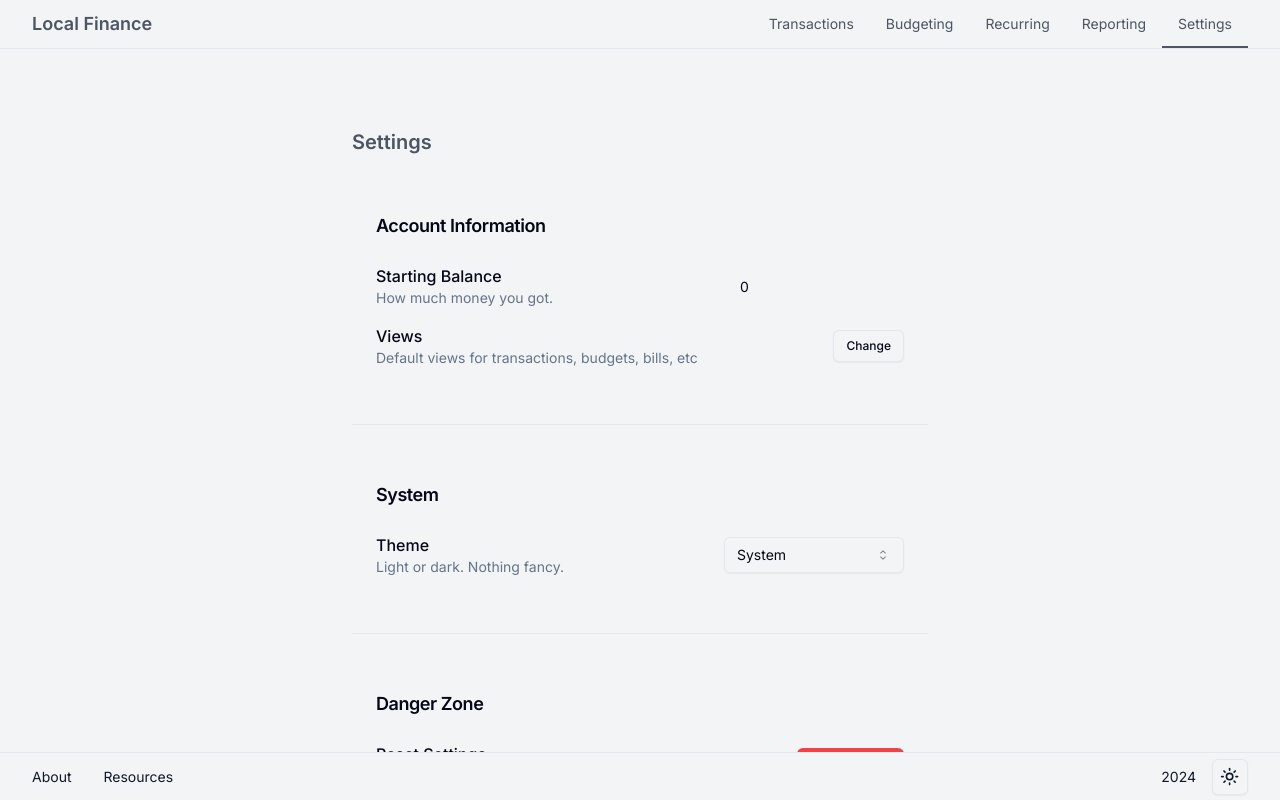
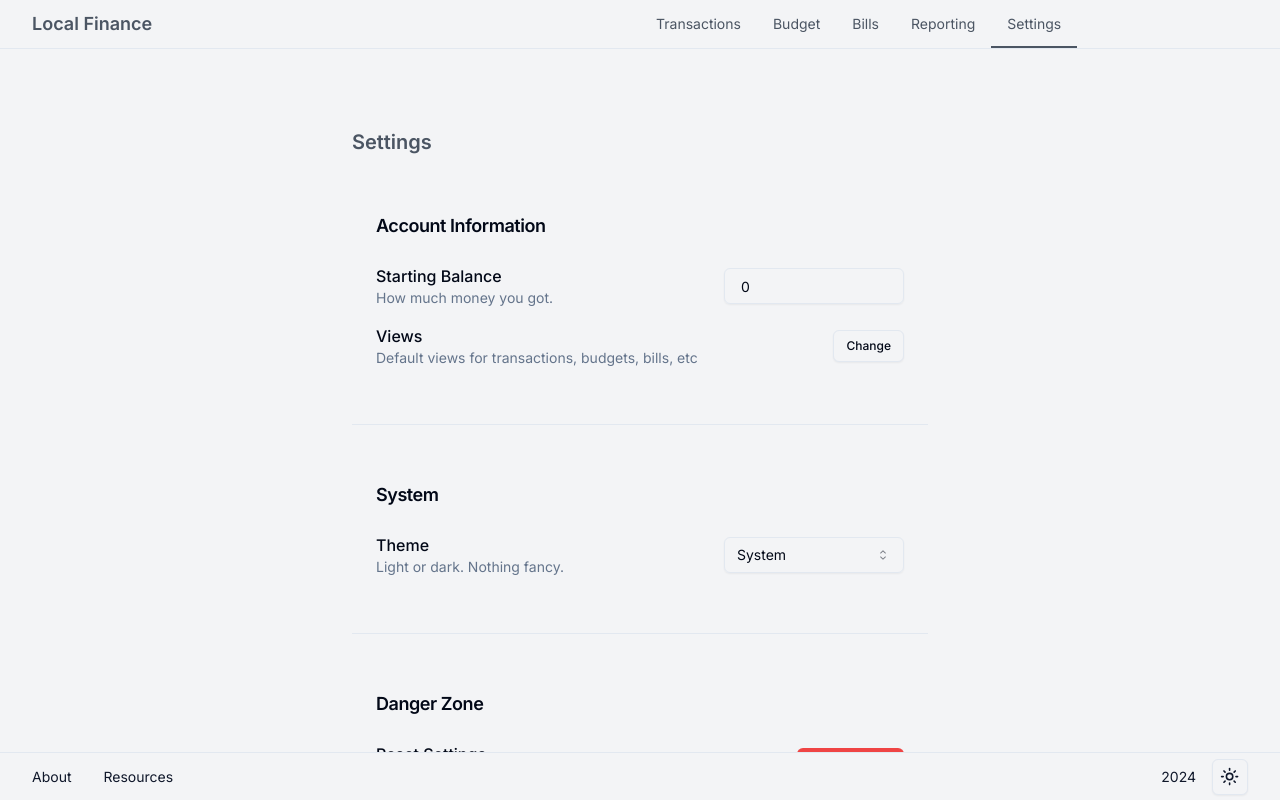
Before and after one commit to jackwatters45/local-finance, a Next.js app: page /app/settings in a window 1280 px wide. Shown: the top 800 px of the page. Built offline with nearby package versions, Linux system fonts and the light colour scheme.

Commit message:
Update components to reflect tauri changes.

```diff
--- a/src/components/data-table/data-table-filter.tsx
+++ b/src/components/data-table/data-table-filter.tsx
@@ -12,7 +12,7 @@ export default function DataTableFilter<TData>({
 	return (
 		<Input
 			placeholder="Search..."
-			className="my-8 px-8 shadow-none border-0 rounded-none focus-visible:ring-0 focus-visible:border-ring border-b"
+			className="my-8 px-8 shadow-none border-0 rounded-none focus-visible:ring-0 w-full focus-visible:border-ring border-b"
 			value={(table.getColumn("name")?.getFilterValue() as string) ?? ""}
 			onChange={(event) =>
 				table.getColumn("name")?.setFilterValue(event.target.value)
--- a/src/components/inputs/date.tsx
+++ b/src/components/inputs/date.tsx
@@ -24,7 +24,7 @@ import {
 export default function DateInput<T extends BaseInput>(
 	props: Omit<InputBaseProps<T>, "placeholder">,
 ) {
-	const updateTransaction = useUpdateTransaction();
+	const updateTransaction = useUpdateTransaction(props.subdirectory);
 
 	function handleSelect(data: Date | undefined) {
 		const id = props.form.watch("id" as Path<T>);
@@ -37,7 +37,10 @@ export default function DateInput<T extends BaseInput>(
 			name={props.name}
 			render={({ field }) => {
 				const value = field.value as unknown;
-				if (!(value instanceof Date)) throw new Error("Invalid value");
+				if (!(value instanceof Date))
+					throw new Error(
+						`Invalid value. Must be a date. Received: ${typeof value}`,
+					);
 				return (
 					<FormItem className="flex items-center text-sm h-10 space-y-0">
 						<FormLabel className="min-w-32 font-medium">{props.label}</FormLabel>
--- a/src/components/inputs/input.tsx
+++ b/src/components/inputs/input.tsx
@@ -28,7 +28,7 @@ interface InputProps<T extends BaseInput>
 }
 
 export default function Input<T extends BaseInput>(props: InputProps<T>) {
-	const updateTransaction = useUpdateTransaction();
+	const updateTransaction = useUpdateTransaction(props.subdirectory);
 
 	const handleInputChange = useDebouncedCallback((data: string | number) => {
 		const id = props.form.watch("id" as Path<T>);
@@ -57,7 +57,10 @@ export default function Input<T extends BaseInput>(props: InputProps<T>) {
 						)}
 						<FormControl>
 							<ShadcnInput
-								className={cn("hover:bg-accent flex-1", props.className)}
+								className={cn(
+									"hover:bg-accent flex-1 border-none shadow-none",
+									props.className,
+								)}
 								placeholder={props.placeholder ?? props.label}
 								type={props.type}
 								{...field}
--- a/src/components/inputs/notes.tsx
+++ b/src/components/inputs/notes.tsx
@@ -19,7 +19,7 @@ type NotesInputProps<T extends NotesFields> = Omit<
 export default function NotesInput<T extends NotesFields>(
 	props: NotesInputProps<T>,
 ) {
-	const updateTransaction = useUpdateTransaction();
+	const updateTransaction = useUpdateTransaction(props.subdirectory);
 	const handleInputChange = useDebouncedCallback((data: string) => {
 		const id = props.form.watch("id" as Path<T>);
 		updateTransaction(id, { [props.name]: data });
--- a/src/components/inputs/select.tsx
+++ b/src/components/inputs/select.tsx
@@ -6,12 +6,7 @@ import type { Path, PathValue } from "react-hook-form";
 import { Check, Delete, X } from "lucide-react";
 
 import { writeSettingsFile } from "@/lib/tauri";
-import {
-	cn,
-	getUpdatedSettingsAdd,
-	getUpdatedSettingsDelete,
-	toTitleCase,
-} from "@/lib/utils";
+import { cn, toTitleCase } from "@/lib/utils";
 import { useMirroredWidth, useUpdateTransaction } from "@/lib/hooks";
 import type { BaseInput, ConfigOption, InputBaseProps } from "@/types";
 import { settingsAtom } from "@/app/providers";
@@ -60,7 +55,7 @@ export function SelectInput<T extends BaseInput>(props: SelectInputProps<T>) {
 
 	const label = props.label ?? toTitleCase(props.name);
 
-	const updateTransaction = useUpdateTransaction();
+	const updateTransaction = useUpdateTransaction(props.subdirectory);
 	const handleDeleteOption = () => {
 		const id = props.form.watch("id" as Path<T>);
 
@@ -81,7 +76,9 @@ export function SelectInput<T extends BaseInput>(props: SelectInputProps<T>) {
 			name={props.name}
 			render={({ field }) => {
 				if (typeof field.value !== "string" && typeof field.value !== "number") {
-					throw new Error("Invalid value");
+					throw new Error(
+						`Invalid value. Must be a string or number. Received: ${typeof field.value}`,
+					);
 				}
 				return (
 					<FormItem className="flex items-center text-sm h-10 space-y-0">
@@ -143,7 +140,7 @@ export function MultiSelectInput<T extends BaseInput>(
 
 	const label = props.label ?? toTitleCase(props.name);
 
-	const updateTransaction = useUpdateTransaction();
+	const updateTransaction = useUpdateTransaction(props.subdirectory);
 	const handleDeleteOption = (option: string) => {
 		const id = props.form.watch("id" as Path<T>);
 
@@ -180,7 +177,10 @@ export function MultiSelectInput<T extends BaseInput>(
 			name={props.name}
 			render={({ field }) => {
 				const value = field.value as unknown;
-				if (!Array.isArray(value)) throw new Error("Invalid value");
+				if (!Array.isArray(value))
+					throw new Error(
+						`Invalid value. Must be an array. Received: ${typeof value}`,
+					);
 
 				return (
 					<FormItem className="flex items-center text-sm h-10 space-y-0">
@@ -257,7 +257,16 @@ function SelectCommand<T extends BaseInput>(props: SelectCommandProps<T>) {
 		if (props.options.find((o) => o.toLowerCase() === data.toLowerCase())) return;
 
 		setSettings((settings) => {
-			const newSettings = getUpdatedSettingsAdd(settings, newCategory, props.name);
+			const newSettings = {
+				...settings,
+				config: {
+					...settings.config,
+					[props.name]: [
+						...(settings.config.options[props.name] ?? []),
+						newCategory,
+					],
+				},
+			};
 
 			writeSettingsFile(newSettings);
 			return newSettings;
@@ -265,11 +274,12 @@ function SelectCommand<T extends BaseInput>(props: SelectCommandProps<T>) {
 	}
 
 	function handleClickCreateNew() {
+		if (search === "") return;
 		createNewOption(search);
 	}
 
 	function handleKeyDown(e: React.KeyboardEvent<HTMLInputElement>) {
-		if (e.key === "Enter") {
+		if (e.key === "Enter" && search !== "") {
 			e.preventDefault();
 			createNewOption(search);
 		}
@@ -284,11 +294,22 @@ function SelectCommand<T extends BaseInput>(props: SelectCommandProps<T>) {
 				onKeyDown={handleKeyDown}
 			/>
 			<CommandList>
-				<CommandEmpty onClick={handleClickCreateNew} className="hover:bg-accent">
-					<span className="pr-2">{`Create New ${props.label}:`}</span>
-					<Badge variant="outline">{search}</Badge>
+				<CommandEmpty
+					onClick={handleClickCreateNew}
+					className={cn(search !== "" && "hover:bg-accent")}
+				>
+					{search === "" ? (
+						<div className="text-muted-foreground h-6">No options yet...</div>
+					) : (
+						<div className="h-6">
+							<span className="pr-2">{`Create New ${props.label}:`}</span>
+							<Badge variant="outline">{search}</Badge>
+						</div>
+					)}
 				</CommandEmpty>
-				<CommandGroup>
+				<CommandGroup
+					className={cn(search === "" && !props.options.length && "p-0")}
+				>
 					{props.options.map((option) => (
 						<CommandItem
 							value={option}
@@ -314,15 +335,23 @@ function SelectCommand<T extends BaseInput>(props: SelectCommandProps<T>) {
 	);
 }
 
-function DeleteOption({
-	option,
-	label,
-	name,
-}: { option: string; label: string; name: ConfigOption }) {
+function DeleteOption(props: {
+	option: string;
+	label: string;
+	name: ConfigOption;
+}) {
 	const setSettings = useSetAtom(settingsAtom);
 	const deleteOption = (option: string) => {
 		setSettings((settings) => {
-			const newSettings = getUpdatedSettingsDelete(settings, option, name);
+			const newSettings = {
+				...settings,
+				config: {
+					...settings.config,
+					[props.name]: settings.config.options[props.name]?.filter(
+						(o) => o !== option,
+					),
+				},
+			};
 
 			writeSettingsFile(newSettings);
 			return newSettings;
@@ -342,7 +371,7 @@ function DeleteOption({
 			</AlertDialogTrigger>
 			<AlertDialogContent>
 				<AlertDialogHeader>
-					<AlertDialogTitle>{`Deleting ${option} from ${label}`}</AlertDialogTitle>
+					<AlertDialogTitle>{`Deleting ${props.option} from ${props.label}`}</AlertDialogTitle>
 					<AlertDialogDescription>
 						Deleting this option will not remove it from transactions but will remove
 						it from the list of options for this field.
@@ -350,7 +379,7 @@ function DeleteOption({
 				</AlertDialogHeader>
 				<AlertDialogFooter>
 					<AlertDialogCancel>Cancel</AlertDialogCancel>
-					<AlertDialogAction onClick={() => deleteOption(option)}>
+					<AlertDialogAction onClick={() => deleteOption(props.option)}>
 						Continue
 					</AlertDialogAction>
 				</AlertDialogFooter>
--- a/src/components/nav/nav.tsx
+++ b/src/components/nav/nav.tsx
@@ -14,12 +14,12 @@ const navItems: Array<NavItemProps> = [
 		title: "Transactions",
 	},
 	{
-		href: "/app/budgeting",
-		title: "Budgeting",
+		href: "/app/budget",
+		title: "Budget",
 	},
 	{
-		href: "/app/recurring",
-		title: "Recurring",
+		href: "/app/bills",
+		title: "Bills",
 	},
 	{
 		href: "/app/reporting",
@@ -34,7 +34,7 @@ const navItems: Array<NavItemProps> = [
 export default function Nav() {
 	return (
 		<div className="w-full border-b border-border bg-background fixed z-10">
-			<nav className="flex items-center justify-between w-full px-8 max-w-screen-2xl mx-auto">
+			<nav className="flex items-center justify-between w-full px-8 max-w-screen-2xl mx-auto lg:grid lg:grid-cols-2 lg:max-w-screen-2xl">
 				<h1 className="text-lg font-semibold">{APP_NAME_PRETTY}</h1>
 				<div>
 					{navItems.map((item) => (
--- /dev/null
+++ b/src/components/ui/card.tsx
@@ -0,0 +1,76 @@
+import * as React from "react"
+
+import { cn } from "@/lib/utils"
+
+const Card = React.forwardRef<
+  HTMLDivElement,
+  React.HTMLAttributes<HTMLDivElement>
+>(({ className, ...props }, ref) => (
+  <div
+    ref={ref}
+    className={cn(
+      "rounded-xl border bg-card text-card-foreground shadow",
+      className
+    )}
+    {...props}
+  />
+))
+Card.displayName = "Card"
+
+const CardHeader = React.forwardRef<
+  HTMLDivElement,
+  React.HTMLAttributes<HTMLDivElement>
+>(({ className, ...props }, ref) => (
+  <div
+    ref={ref}
+    className={cn("flex flex-col space-y-1.5 p-6", className)}
+    {...props}
+  />
+))
+CardHeader.displayName = "CardHeader"
+
+const CardTitle = React.forwardRef<
+  HTMLParagraphElement,
+  React.HTMLAttributes<HTMLHeadingElement>
+>(({ className, ...props }, ref) => (
+  <h3
+    ref={ref}
+    className={cn("font-semibold leading-none tracking-tight", className)}
+    {...props}
+  />
+))
+CardTitle.displayName = "CardTitle"
+
+const CardDescription = React.forwardRef<
+  HTMLParagraphElement,
+  React.HTMLAttributes<HTMLParagraphElement>
+>(({ className, ...props }, ref) => (
+  <p
+    ref={ref}
+    className={cn("text-sm text-muted-foreground", className)}
+    {...props}
+  />
+))
+CardDescription.displayName = "CardDescription"
+
+const CardContent = React.forwardRef<
+  HTMLDivElement,
+  React.HTMLAttributes<HTMLDivElement>
+>(({ className, ...props }, ref) => (
+  <div ref={ref} className={cn("p-6 pt-0", className)} {...props} />
+))
+CardContent.displayName = "CardContent"
+
+const CardFooter = React.forwardRef<
+  HTMLDivElement,
+  React.HTMLAttributes<HTMLDivElement>
+>(({ className, ...props }, ref) => (
+  <div
+    ref={ref}
+    className={cn("flex items-center p-6 pt-0", className)}
+    {...props}
+  />
+))
+CardFooter.displayName = "CardFooter"
+
+export { Card, CardHeader, CardFooter, CardTitle, CardDescription, CardContent }
--- a/src/components/ui/command.tsx
+++ b/src/components/ui/command.tsx
@@ -84,13 +84,16 @@ CommandEmpty.displayName = CommandPrimitive.Empty.displayName;
 
 const CommandGroup = React.forwardRef<
 	React.ElementRef<typeof CommandPrimitive.Group>,
-	React.ComponentPropsWithoutRef<typeof CommandPrimitive.Group>
->(({ className, ...props }, ref) => (
+	React.ComponentPropsWithoutRef<typeof CommandPrimitive.Group> & {
+		search?: string;
+	}
+>(({ className, search, ...props }, ref) => (
 	<CommandPrimitive.Group
 		ref={ref}
 		className={cn(
 			"overflow-hidden p-1 text-foreground [&_[cmdk-group-heading]]:px-2 [&_[cmdk-group-heading]]:py-1.5 [&_[cmdk-group-heading]]:text-xs [&_[cmdk-group-heading]]:font-medium [&_[cmdk-group-heading]]:text-muted-foreground",
 			className,
+			search === "" ? "p-0" : "",
 		)}
 		{...props}
 	/>
--- a/src/components/ui/input.tsx
+++ b/src/components/ui/input.tsx
@@ -11,9 +11,10 @@ const Input = React.forwardRef<HTMLInputElement, InputProps>(
       <input
         type={type}
         className={cn(
-          "flex border border-none bg-transparent text-sm h-9 px-4 py-2 rounded-md transition-colors file:border-0 file:bg-transparent file:text-sm file:font-medium placeholder:text-muted-foreground disabled:cursor-not-allowed disabled:opacity-50 focus-visible:outline-none focus-visible:ring-0",
+          "flex border shadow-sm bg-transparent text-sm h-9 px-4 py-2 rounded-md transition-colors file:border-0 file:bg-transparent file:text-sm file:font-medium placeholder:text-muted-foreground disabled:cursor-not-allowed disabled:opacity-50 focus-visible:outline-none focus-visible:ring-0",
           className
         )}
+        //
         ref={ref}
         {...props}
       />
--- a/src/components/ui/select.tsx
+++ b/src/components/ui/select.tsx
@@ -24,7 +24,7 @@ const SelectTrigger = React.forwardRef<
   <SelectPrimitive.Trigger
     ref={ref}
     className={cn(
-      "flex h-9 w-full items-center justify-between whitespace-nowrap rounded-md border border-input bg-transparent px-3 py-2 text-sm shadow-sm ring-offset-background placeholder:text-muted-foreground focus:outline-none focus:ring-1 focus:ring-ring disabled:cursor-not-allowed disabled:opacity-50 [&>span]:line-clamp-1",
+      "flex h-9 w-full items-center justify-between whitespace-nowrap rounded-md border border-border bg-transparent px-3 py-2 text-sm shadow-sm ring-offset-background placeholder:text-muted-foreground focus:outline-none focus:ring-1 focus:ring-ring disabled:cursor-not-allowed disabled:opacity-50 [&>span]:line-clamp-1",
       className
     )}
     {...props}
```
